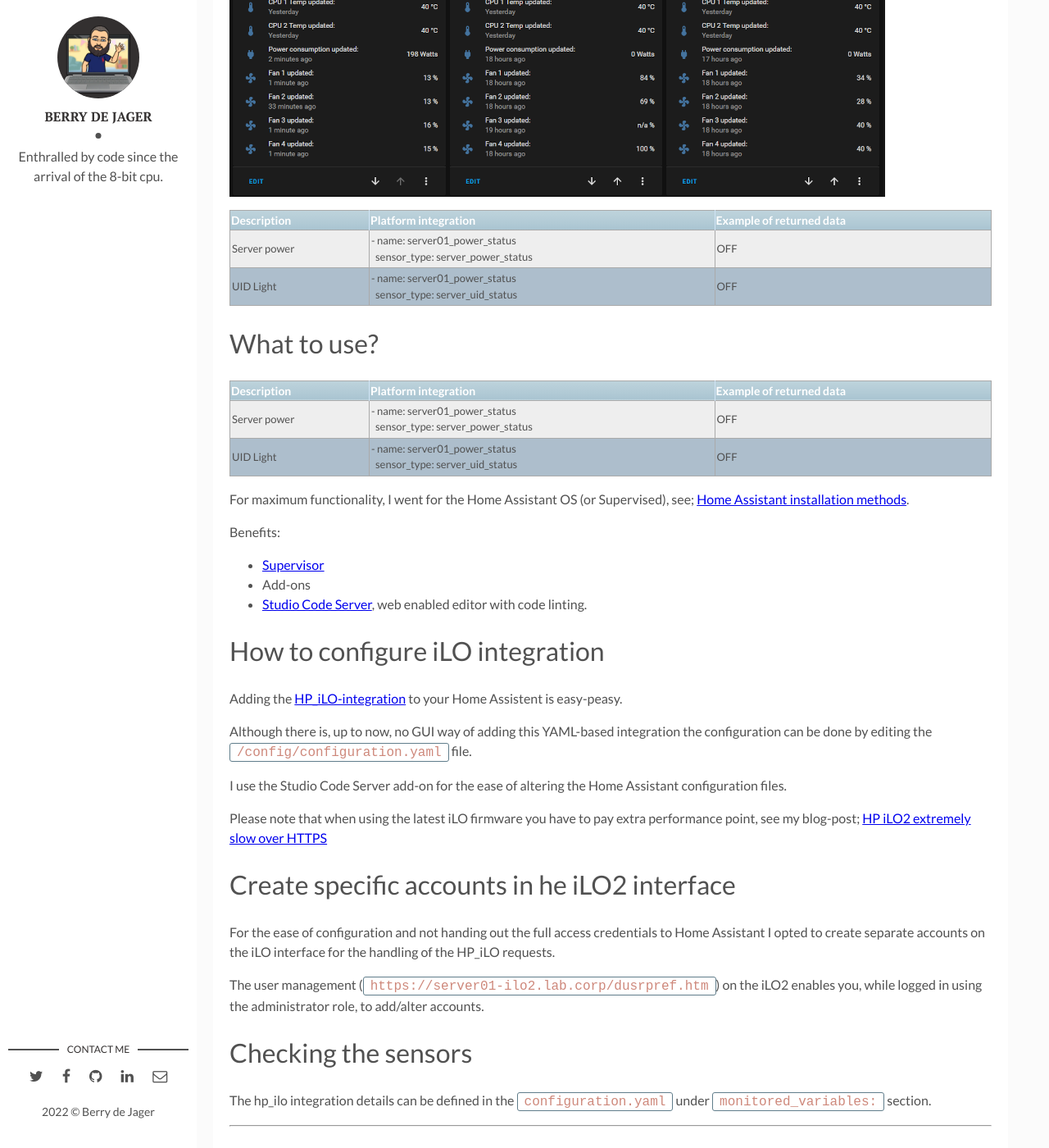
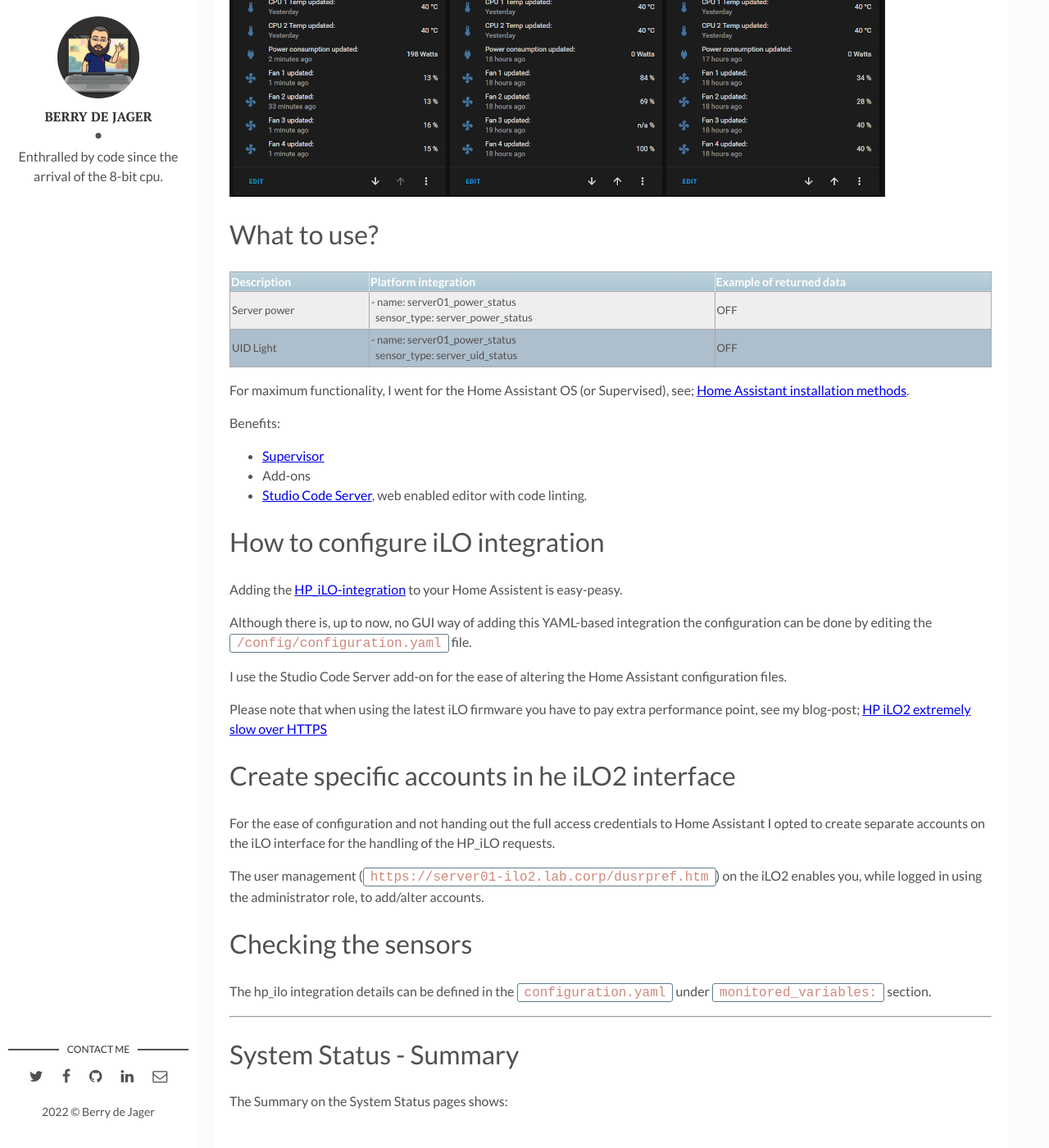
Before and after one commit to berrydejager/code, a Jekyll site: the page built from _posts/2022-04-26-Home-Assistant-iLO2.markdown, in a window 1280 px wide and 1400 px high, scrolled down 870 px. Shown: the whole window at 82% size. Built offline with Jekyll 4.4.1, drawn with Linux system fonts in a browser that asks for light colours.

Commit message:
Update 2022-04-26-Home-Assistant-iLO2.markdown

````diff
--- a/_posts/2022-04-26-Home-Assistant-iLO2.markdown
+++ b/_posts/2022-04-26-Home-Assistant-iLO2.markdown
@@ -15,14 +15,6 @@
 The result of this configure reflects the following, however, as always with Home Assistant, your milage may vary. At least you learn from it!
 
 ![](/assets/img/HASS-iLO_overview.png)
-
-
-| Description   | Platform integration                                                            | Example of returned data  |
-| ---           | ---                                                                             | ---                       |
-| Server power  | - name: server01_power_status<br />&nbsp;&nbsp;sensor_type: server_power_status | OFF                       |
-| UID Light     | - name: server01_power_status<br />&nbsp;&nbsp;sensor_type: server_uid_status   | OFF                       |
-
-
 
 # What to use?
 
@@ -63,6 +55,8 @@
 ---
 
 # System Status - Summary
+
+The Summary on the System Status pages shows:
 
 ```https://server01-ilo2.lab.corp/dqstat.htm```
 
````
